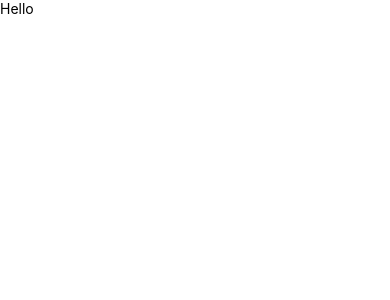
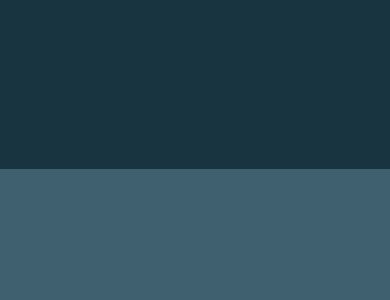
Before and after one commit to matepapp/reactnative-calculator, a React Native app: screen / in a window 390 px wide. Shown: the top 300 px of the page. Built offline with nearby package versions, Linux system fonts and the light colour scheme.

Commit message:
Created Styles to styles.

```diff
--- a/src/App.js
+++ b/src/App.js
@@ -1,11 +1,13 @@
 import React, { Component } from "react";
-import { Text, View } from "react-native";
+import { View } from "react-native";
+import Styles from "./Style";
 
 export default class App extends Component {
   render() {
     return (
-      <View>
-        <Text>Hello</Text>
+      <View style={Styles.rootContainer}>
+        <View style={Styles.displayContainer} />
+        <View style={Styles.inputContainer} />
       </View>
     );
   }
--- /dev/null
+++ b/src/Style.js
@@ -0,0 +1,17 @@
+import { StyleSheet } from "react-native";
+
+const Styles = StyleSheet.create({
+  rootContainer: {
+    flex: 1
+  },
+  displayContainer: {
+    flex: 2,
+    backgroundColor: "#193441"
+  },
+  inputContainer: {
+    flex: 8,
+    backgroundColor: "#3E606F"
+  }
+});
+
+export default Styles;
```
